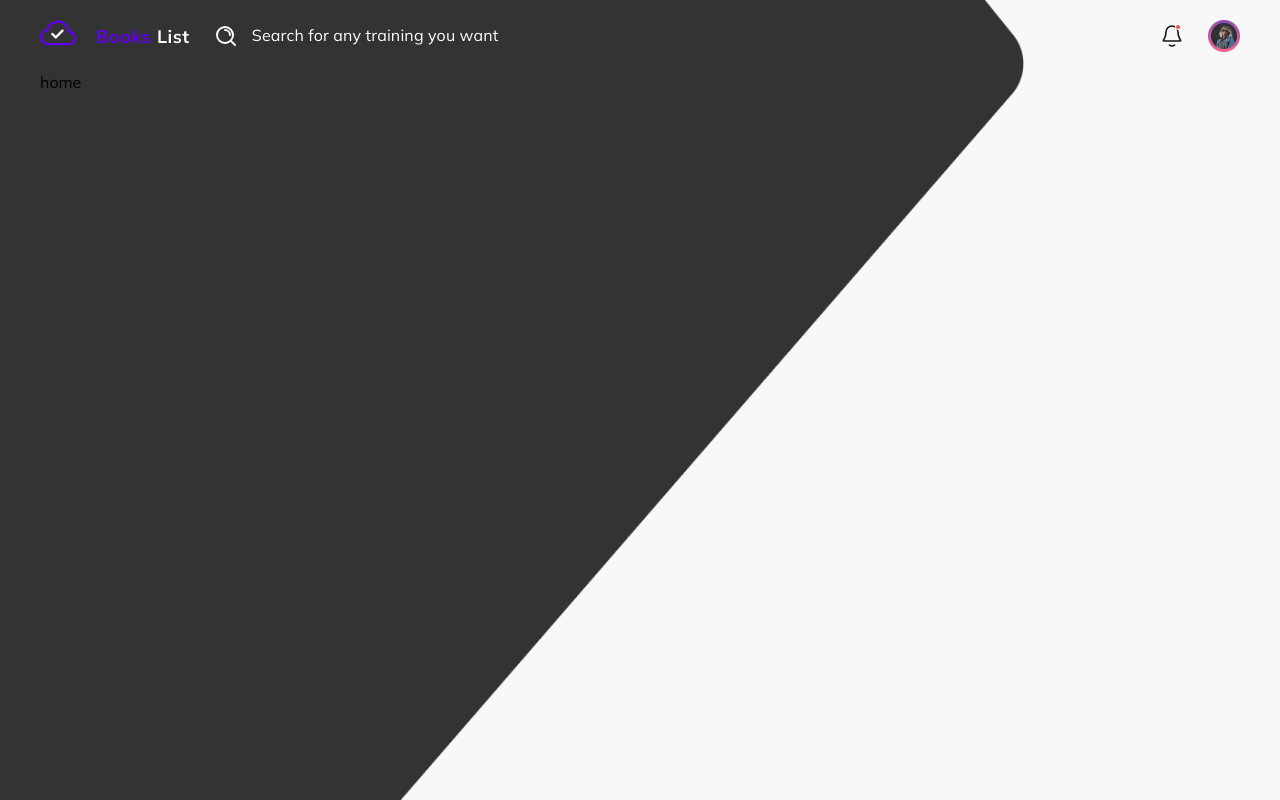
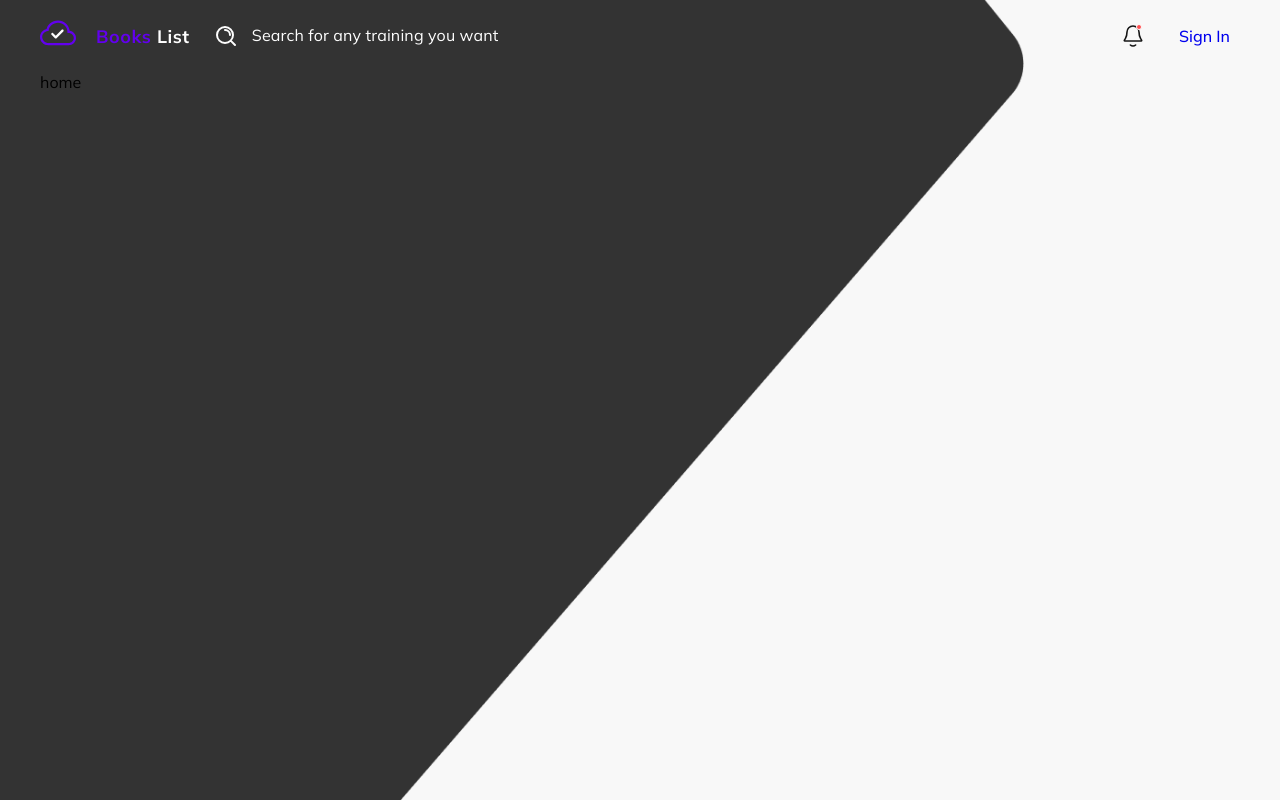
Before and after one commit to dsabirbaev/Books, a React (Vite) app: page / in a window 1280 px wide. Built offline with nearby package versions, Linux system fonts and the light colour scheme.

Commit message:
add auth

```diff
--- a/src/components/Header/index.tsx
+++ b/src/components/Header/index.tsx
@@ -1,8 +1,11 @@
 import { Link } from "react-router-dom";
 import { logo, bell, search, user } from "../../assets/index";
-import {Nav, StyledFlex, StyledFont} from "./style.js";
+import {Nav, StyledFlex, StyledFont, Login} from "./style.js";
 
 const index = () => {
+    const auth = true;
+
+
     return (
         <header>
             <div className="container">
@@ -19,7 +22,9 @@ const index = () => {
                     </StyledFlex>
                     <StyledFlex align="center" column="24px">
                         <img src={bell} alt="bell" />
-                        <img src={user} alt="user" />
+                        {
+                            auth ? <Link to="/signin"><Login>Sign In </Login></Link> : <img src={user} alt="user" />
+                        }
                     </StyledFlex>
 
 
--- a/src/components/Header/style.ts
+++ b/src/components/Header/style.ts
@@ -58,8 +58,22 @@ const StyledFont = styled.p<FontProps>`
     }
 `
 
+const Login = styled.a`
+    width: 120px;
+    padding: 5px 10px;
+    border-radius: 10px;
+    font-size: 16px;
+    font-family: MulishMedium;
+    transition: all 0.3s ease;
+    &:hover{
+        background-color: #6200EE;
+        color: #fff;
+    }
+`
+
 export {
     Nav,
     StyledFlex,
-    StyledFont
+    StyledFont,
+    Login
 };
--- a/src/pages/Auth/SignIn.tsx
+++ b/src/pages/Auth/SignIn.tsx
@@ -9,7 +9,7 @@ const SignIn = () => {
     return (
         <StyledFlex align="center" justify="center">
             <Wrapper>
-                <h2>Sign Up</h2>
+                <h2>Sign IN</h2>
                 <LinkSocial href="#">
                     <img src={google} alt="google" />
                     <span>Continue with Google</span>
@@ -46,7 +46,7 @@ const SignIn = () => {
                         SUBMIT
                     </Button>
 
-                    <Info>Already signed up? Go to <Link to="/signin">sign in</Link>.</Info>
+                    <Info>Already signed up? Go to <Link to="/signup">sign up</Link>.</Info>
                 </Form>
             </Wrapper>
         </StyledFlex>
--- a/src/pages/Error/index.tsx
+++ b/src/pages/Error/index.tsx
@@ -7,7 +7,7 @@ const index = () => {
         <Wrapper>
             <img src={error} alt="error" />
             <BtnWrapper>
-                <Button><Link tp="/">Go Home Page</Link></Button>
+                <Button><Link to="/">Go Home Page</Link></Button>
                 <Button>Reload Page</Button>
             </BtnWrapper>
         </Wrapper>
```
